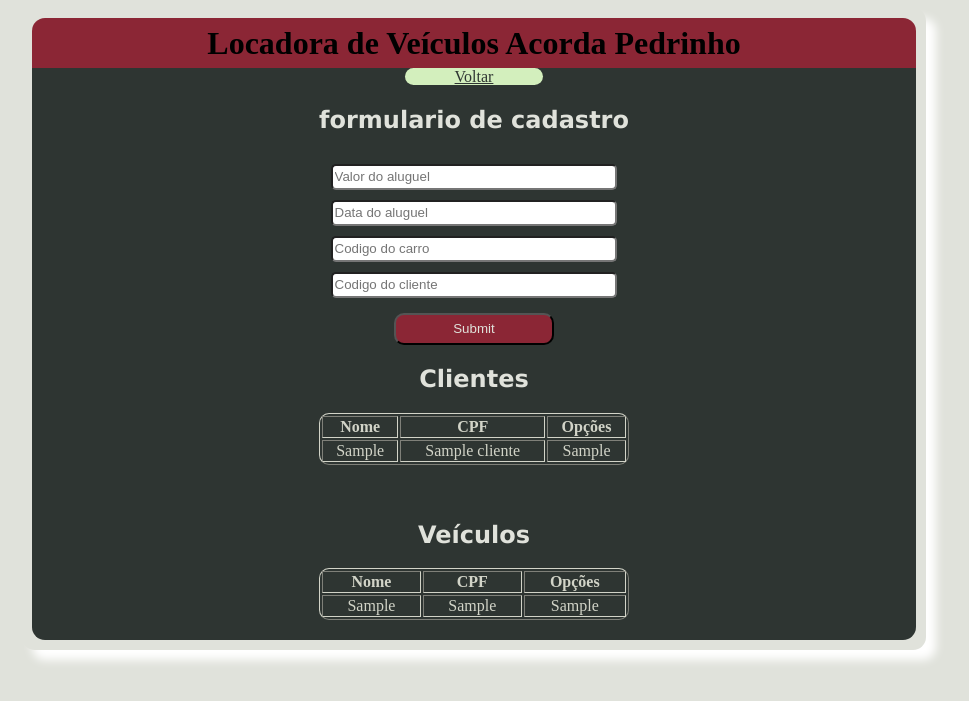
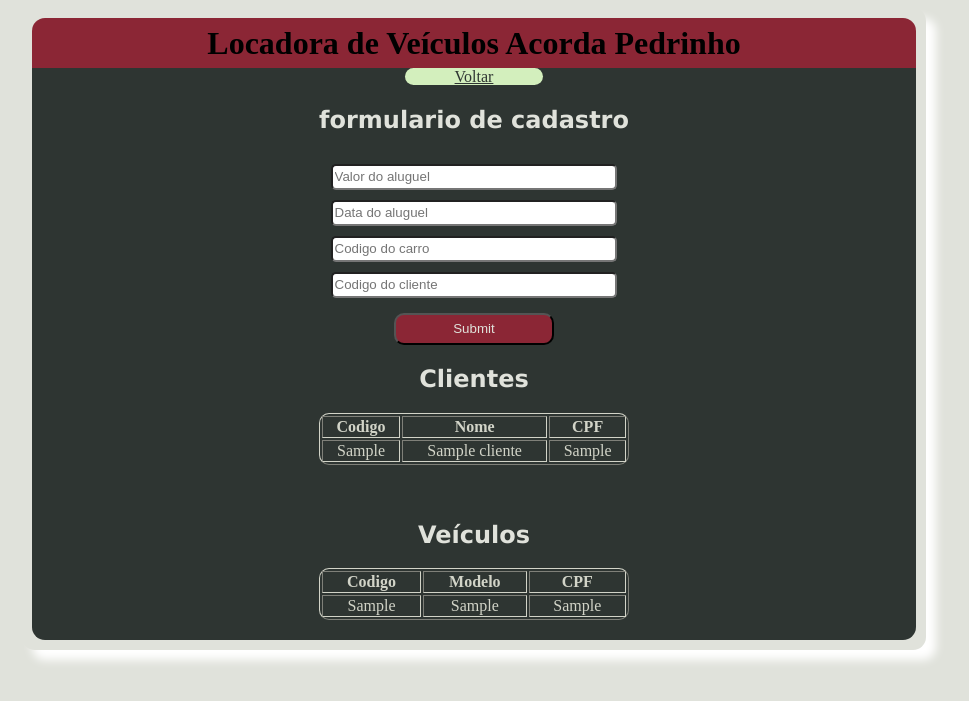
Before and after one commit to gustavo1046/Php-for-College, a PHP site: page /aluguel.php in a window 1280 px wide. Shown: the top 701 px of the page, without its empty margins (166-1135 px from the left). Run offline with PHP 8.4, Linux system fonts and the light colour scheme; tables that the repository leaves empty or names only in its code hold one stand-in row (values such as "Sample post").

Commit message:
finalizandot rabalho por hj ja chega

```diff
--- a/aluguel.php
+++ b/aluguel.php
@@ -28,9 +28,9 @@
             </div>
             <h2>Clientes</h2>
             <table border='1'>
+                <th colspan= "1">Codigo</th>
                 <th colspan= "1">Nome</th>
-                <th colspan= "1">CPF</th>
-                <th colspan= "2">Opções</th>
+                <th colspan= "2">CPF</th>
                 <?php
                     require_once __DIR__ . "/actions/action_cliente.php";
                     $acao = new action_cliente();
@@ -39,9 +39,9 @@
             </table><br><br>
             <h2>Veículos</h2>
             <table border='1'>
-                <th colspan= "1">Nome</th>
-                <th colspan= "1">CPF</th>
-                <th colspan= "2">Opções</th>
+                <th colspan= "1">Codigo</th>
+                <th colspan= "1">Modelo</th>
+                <th colspan= "2">CPF</th>
                 <?php
                     require_once __DIR__ . "/actions/action_veiculo.php";
                     $acao = new action_veiculo();
```
